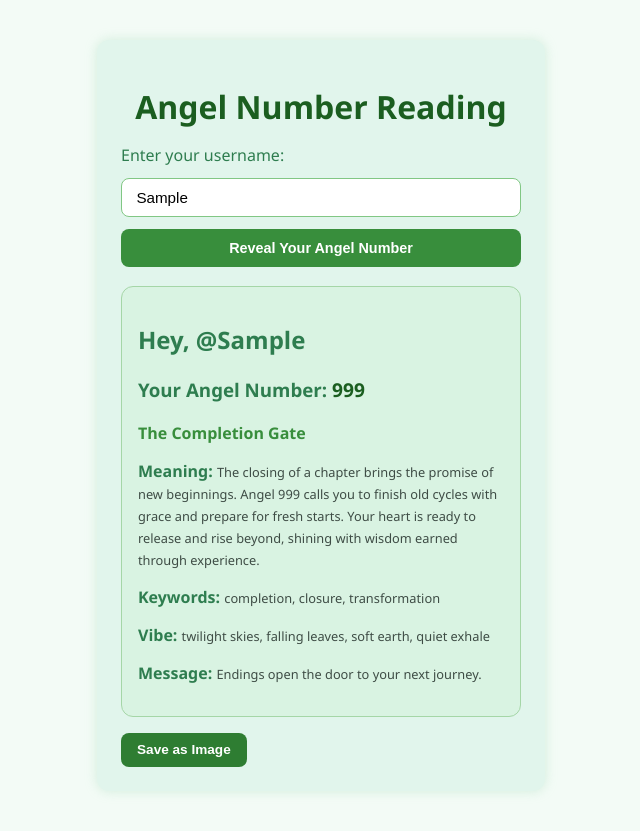
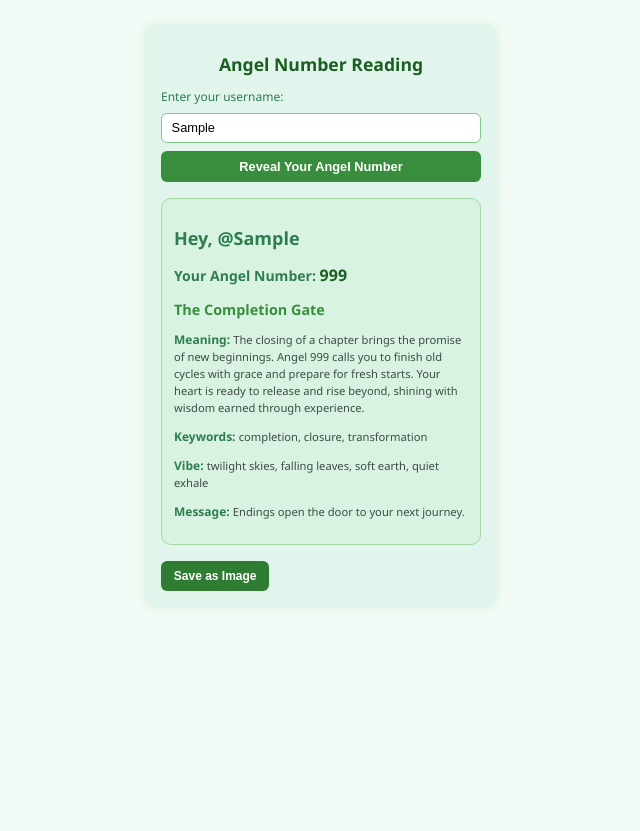
Before and after one commit to 307temporaryredirect/angelroom, a website: page public/index.html in a window 1280 px wide. Both pictures are taken after typing "Sample" into the empty fields and a click on the button "Reveal Your Angel Number". Shown: the whole page, without its empty margins (319-959 px from the left). After the commit the page ends 800 px from the top, so only its background shows below. Drawn offline with nearby package versions, Linux system fonts and the light colour scheme.

Commit message:
Update style.css

```diff
--- a/public/style.css
+++ b/public/style.css
@@ -3,36 +3,38 @@ body {
   background: #f3fbf6;
   color: #2e7d4f;
   margin: 0;
-  padding: 1rem;
+  padding: 0.5rem;
+  font-size: 12px;
 }
 
 .container {
-  max-width: 400px;
-  margin: 1.5rem auto;
+  max-width: 320px;
+  margin: 1rem auto;
   background: #e1f5ec;
-  padding: 1.5rem;
-  border-radius: 12px;
-  box-shadow: 0 0 12px rgba(160, 220, 180, 0.4);
+  padding: 1rem;
+  border-radius: 10px;
+  box-shadow: 0 0 8px rgba(160, 220, 180, 0.3);
 }
 
 h1 {
   text-align: center;
   font-weight: 600;
-  margin-bottom: 1rem;
+  margin-bottom: 0.75rem;
+  font-size: 1.1rem;
   color: #1b5e20;
 }
 
 form {
   display: flex;
   flex-direction: column;
-  gap: 0.75rem;
+  gap: 0.5rem;
 }
 
 input[type="text"] {
-  padding: 0.6rem 0.9rem;
-  font-size: 0.95rem;
+  padding: 0.4rem 0.6rem;
+  font-size: 0.8rem;
   border: 1px solid #81c784;
-  border-radius: 8px;
+  border-radius: 6px;
   transition: border-color 0.3s ease;
 }
 
@@ -45,11 +47,11 @@ button {
   background-color: #388e3c;
   color: white;
   font-weight: 600;
-  padding: 0.7rem;
+  padding: 0.5rem;
   border: none;
-  border-radius: 8px;
+  border-radius: 6px;
   cursor: pointer;
-  font-size: 0.9rem;
+  font-size: 0.8rem;
   transition: background-color 0.3s ease;
 }
 
@@ -62,32 +64,30 @@ button:hover {
 }
 
 #result {
-  margin-top: 1.2rem;
+  margin-top: 1rem;
   background: #d9f3e2;
-  padding: 1rem;
-  border-radius: 12px;
+  padding: 0.75rem;
+  border-radius: 10px;
   border: 1px solid #a5d6a7;
   text-align: left;
-  width: 100%;
-  box-sizing: border-box;
 }
 
 .username-display {
-  font-size: 0.85rem;
+  font-size: 0.75rem;
   font-weight: 600;
   color: #2e7d4f;
-  margin-bottom: 0.5rem;
+  margin-bottom: 0.4rem;
 }
 
 #angelNumber {
-  font-size: 1.2rem;
+  font-size: 1rem;
   font-weight: 700;
   color: #1b5e20;
 }
 
 #angelTitle {
-  font-size: 1rem;
-  margin: 0.4rem 0 0.8rem;
+  font-size: 0.9rem;
+  margin: 0.3rem 0 0.6rem;
   color: #388e3c;
   font-weight: 600;
 }
@@ -96,23 +96,23 @@ button:hover {
 #angelKeywords,
 #angelVibe,
 #angelMessage {
-  font-size: 0.8rem;
-  margin: 0.3rem 0;
+  font-size: 0.7rem;
+  margin: 0.2rem 0;
   color: #3e4c45;
-  line-height: 1.35;
+  line-height: 1.3;
 }
 
 #saveImage,
 #saveBtn {
-  margin-top: 1rem;
+  margin-top: 0.8rem;
   background-color: #2e7d32;
   color: white;
   border: none;
-  padding: 0.6rem 1rem;
-  border-radius: 8px;
+  padding: 0.5rem 0.8rem;
+  border-radius: 6px;
   cursor: pointer;
   font-weight: 600;
-  font-size: 0.85rem;
+  font-size: 0.75rem;
   transition: background-color 0.3s ease;
 }
 
@@ -123,8 +123,8 @@ button:hover {
 
 .follow-links {
   text-align: center;
-  margin-top: 1.2rem;
-  font-size: 13px;
+  margin-top: 1rem;
+  font-size: 12px;
   color: #4e664e;
 }
 
```
